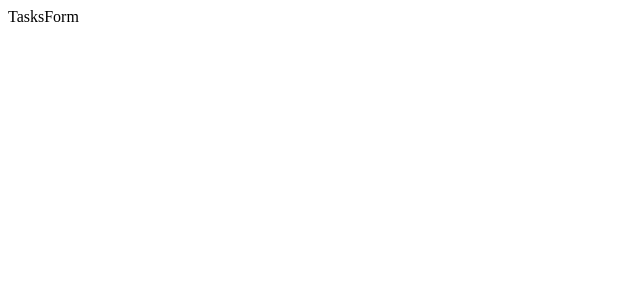
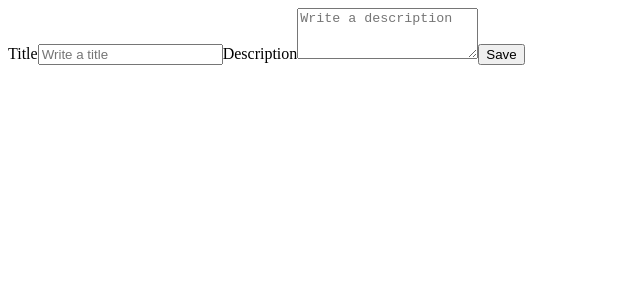
Before and after one commit to vasquezluis/mern-stack-mysql, a React (Vite) app in the folder client/: page /tasksform in a window 1280 px wide. Shown: the top 300 px of the page, without its empty margins (0-640 px from the left). Built offline with nearby package versions, Linux system fonts and the light colour scheme.

Commit message:
Adding Formik and structuring form

```diff
--- a/client/src/pages/TasksForm.jsx
+++ b/client/src/pages/TasksForm.jsx
@@ -1,8 +1,55 @@
+import { Form, Formik } from "formik";
+import { createTaskRequest } from "../api/tasks.api";
+
+// Formik a;ade las funcionalidades de useState, se usa name para identificar
 
 function TasksForm() {
   return (
-    <div>TasksForm</div>
-  )
+    <div>
+      <Formik
+        initialValues={{
+          title: "",
+          description: "",
+        }}
+        onSubmit={async (values, actions) => {
+          console.log(values);
+          try {
+            const response = await createTaskRequest(values);
+            console.log(response);
+            actions.resetForm();
+          } catch (error) {
+            console.error(error.message);
+          }
+        }}
+      >
+        {({ handleChange, handleSubmit, values, isSubmitting }) => (
+          <Form onSubmit={handleSubmit}>
+            <label>Title</label>
+            <input
+              type="text"
+              name="title"
+              placeholder="Write a title"
+              onChange={handleChange}
+              value={values.title}
+            />
+
+            <label>Description</label>
+            <textarea
+              name="description"
+              rows="3"
+              placeholder="Write a description"
+              onChange={handleChange}
+              value={values.description}
+            ></textarea>
+
+            <button type="submit" disabled={isSubmitting}>
+              {isSubmitting ? "Saving..." : "Save"}
+            </button>
+          </Form>
+        )}
+      </Formik>
+    </div>
+  );
 }
 
-export default TasksForm
+export default TasksForm;
```
